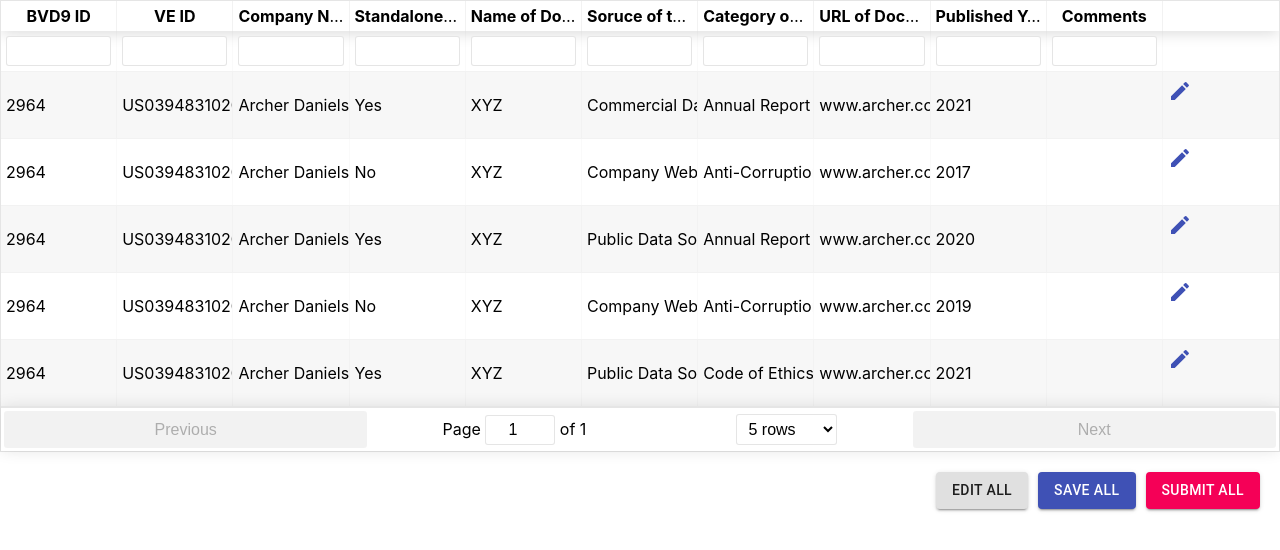
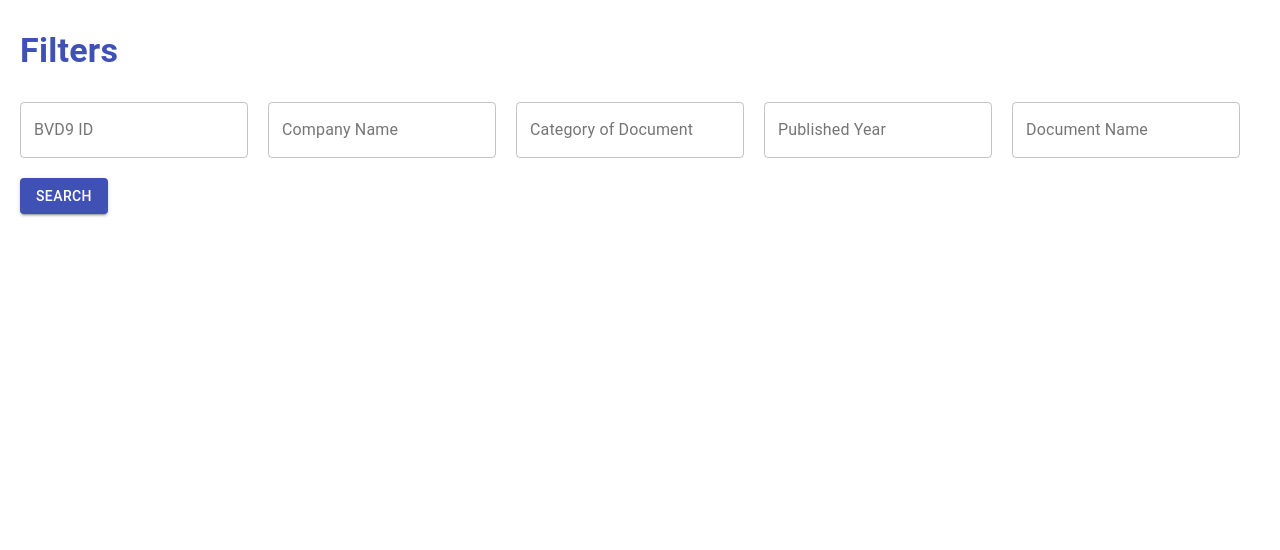
Before and after one commit to cbpanchal/react-editable-demo, a React (Create React App) app: page / in a window 1280 px wide. Shown: the top 550 px of the page. Built offline with nearby package versions, Linux system fonts and the light colour scheme.

Commit message:
Filter added

```diff
--- a/src/components/ActionsCell.js
+++ b/src/components/ActionsCell.js
@@ -1,9 +1,15 @@
 import React from 'react';
 import { Button } from '@material-ui/core';
 import EditIcon from '@material-ui/icons/Edit';
+import DeleteIcon from '@material-ui/icons/Delete';
 
 const editModes = {
-  view: (props) => <EditIcon onClick={props.onEdit} color="primary" />,
+  view: (props) => (
+    <>
+      <EditIcon onClick={props.onEdit} color="primary" />
+      <DeleteIcon onClick={props.onDelete} color="secondary" />
+    </>
+  ),
   edit: (props) => (
     <React.Fragment>
       <Button type="submit" variant="contained" color="primary">
@@ -19,7 +25,7 @@
 export default function ActionsCell(props) {
   const {
     mode,
-    actions: { onEdit, onCancel },
+    actions: { onEdit, onCancel, onDelete },
   } = props.columnProps.rest;
   const Buttons = editModes[mode];
   return <Buttons onEdit={() => onEdit(props.index)} onCancel={onCancel} />;
--- /dev/null
+++ b/src/components/Filter/Filter.js
@@ -0,0 +1,82 @@
+import React from 'react';
+import TextField from '@material-ui/core/TextField';
+import Button from '@material-ui/core/Button';
+import Typography from '@material-ui/core/Typography';
+import { makeStyles } from '@material-ui/core/styles';
+
+const useStyles = makeStyles(() => ({
+  filterContainer: {
+    padding: '30px 0',
+  },
+  form: {
+    margin: 20,
+    display: 'flex',
+    alignItems: 'center',
+  },
+  textField: {
+    marginRight: 20,
+  },
+  filterTitle: {
+    fontWeight: 'bold',
+    marginLeft: 20,
+    marginBottom: 30,
+  },
+  searchButton: {
+    marginLeft: 20,
+    marginBottom: 30,
+  },
+}));
+
+const Filter = ({ handleSearch, handleInputChange }) => {
+  const classes = useStyles();
+  return (
+    <div className={classes.filterContainer}>
+      <Typography variant="h4" className={classes.filterTitle} color="primary">
+        Filters
+      </Typography>
+      <form noValidate autoComplete="off" className={classes.form}>
+        <TextField
+          className={classes.textField}
+          id="outlined-basic"
+          label="BVD9 ID"
+          variant="outlined"
+        />
+        <TextField
+          className={classes.textField}
+          id="outlined-basic"
+          label="Company Name"
+          variant="outlined"
+        />
+        <TextField
+          className={classes.textField}
+          id="outlined-basic"
+          label="Category of Document"
+          variant="outlined"
+        />
+        <TextField
+          className={classes.textField}
+          id="outlined-basic"
+          label="Published Year"
+          variant="outlined"
+        />
+        <TextField
+          className={classes.textField}
+          id="outlined-basic"
+          label="Document Name"
+          variant="outlined"
+        />
+      </form>
+      <Button
+        type="submit"
+        variant="contained"
+        color="primary"
+        className={classes.searchButton}
+        onClick={handleSearch}
+      >
+        Search
+      </Button>
+    </div>
+  );
+};
+
+export default Filter;
--- a/src/components/GridFilters.js
+++ b/src/components/GridFilters.js
@@ -13,7 +13,6 @@
 
 export default {
   Cell: HighlightCell,
-  filterable: true,
   filterMethod: containsInsensitive,
   getProps: getFiltered,
 };
--- a/src/components/TableComponent.js
+++ b/src/components/TableComponent.js
@@ -9,9 +9,23 @@
 import ActionsCell from './ActionsCell';
 import HighlightCell from './HighlightCell';
 import GridFilters from './GridFilters';
+import Filter from './Filter/Filter';
 
 class TableComponent extends Component {
-  state = { data: initialData, editing: null };
+  constructor(props) {
+    super(props);
+    this.state = { data: initialData, editing: null, deleting: null, isFilterEnabled: false };
+  }
+
+  handleInputChange = (event) => {
+    this.setState({
+      [event.target.name]: event.target.value,
+    });
+  };
+
+  handleSearch = () => {
+    this.setState({ isFilterEnabled: true });
+  };
 
   editableComponent = ({ input, editing, value, ...rest }) => {
     const Component = editing ? BS.FormControl : BS.FormControl.Static;
@@ -45,13 +59,24 @@
 
   getActionProps = (gridState, rowProps) =>
     (rowProps && {
-      mode: this.state.editing === rowProps.original ? 'edit' : 'view',
+      mode:
+        this.state.deleting === rowProps.original
+          ? 'delete'
+          : this.state.editing === rowProps.original
+          ? 'edit'
+          : 'view',
       actions: {
         onEdit: () =>
           this.setState({ editing: rowProps.original }, () =>
             console.log('editing', this.state.editing),
           ),
-        onCancel: () => this.setState({ editing: null }),
+        onDelete: () => {
+          this.setState({ deleting: rowProps.original });
+          let data_ = this.state.data;
+          data_.splice(rowProps.index, 1);
+          this.setState({ data: data_ });
+        },
+        onCancel: () => this.setState({ editing: null, deleting: null }),
       },
     }) ||
     {};
@@ -69,6 +94,13 @@
   };
 
   columns = [
+    {
+      Header: '',
+      maxWidth: 300,
+      filterable: false,
+      getProps: this.getActionProps,
+      Cell: ActionsCell,
+    },
     {
       Header: this.renderHeader('BVD9 ID'),
       accessor: 'bvd9Id',
@@ -111,13 +143,6 @@
       ...this.editableColumnProps,
     },
     { Header: this.renderHeader('Comments'), accessor: 'comments', ...this.editableColumnProps },
-    {
-      Header: '',
-      maxWidth: 200,
-      filterable: false,
-      getProps: this.getActionProps,
-      Cell: ActionsCell,
-    },
   ];
 
   handleSubmit = (values) => {
@@ -132,6 +157,9 @@
 
   render() {
     return (
+      <>
+        <Filter handleSearch={this.handleSearch} handleInputChange={this.handleInputChange} />
+        {this.state.isFilterEnabled && (
           <>
             <FormProvider
               form="inline"
@@ -165,6 +193,8 @@
               </Button>
             </div>
           </>
+        )}
+      </>
     );
   }
 }
--- a/src/components/dataFactory.js
+++ b/src/components/dataFactory.js
@@ -59,6 +59,90 @@
     publishedYear: '2021',
     comments: '',
   },
+  {
+    bvd9Id: '2964',
+    veId: 'US0394831020',
+    companyName: 'Archer Daniels Midland',
+    stdDoc: 'Yes',
+    nameOfDoc: 'XYZ',
+    sourceOfDoc: 'Commercial Data Provider',
+    categoryOfDoc: 'Annual Report',
+    urlOfDoc: 'www.archer.com/123#',
+    publishedYear: '2021',
+    comments: '',
+  },
+  {
+    bvd9Id: '2964',
+    veId: 'US0394831020',
+    companyName: 'Archer Daniels Midland',
+    stdDoc: 'No',
+    nameOfDoc: 'XYZ',
+    sourceOfDoc: 'Company Website',
+    categoryOfDoc: 'Anti-Corruption',
+    urlOfDoc: 'www.archer.com/123#',
+    publishedYear: '2017',
+    comments: '',
+  },
+  {
+    bvd9Id: '2964',
+    veId: 'US0394831020',
+    companyName: 'Archer Daniels Midland',
+    stdDoc: 'Yes',
+    nameOfDoc: 'XYZ',
+    sourceOfDoc: 'Public Data Soruce',
+    categoryOfDoc: 'Annual Report',
+    urlOfDoc: 'www.archer.com/123#',
+    publishedYear: '2020',
+    comments: '',
+  },
+  {
+    bvd9Id: '2964',
+    veId: 'US0394831020',
+    companyName: 'Archer Daniels Midland',
+    stdDoc: 'No',
+    nameOfDoc: 'XYZ',
+    sourceOfDoc: 'Company Website',
+    categoryOfDoc: 'Anti-Corruption',
+    urlOfDoc: 'www.archer.com/123#',
+    publishedYear: '2019',
+    comments: '',
+  },
+  {
+    bvd9Id: '2964',
+    veId: 'US0394831020',
+    companyName: 'Archer Daniels Midland',
+    stdDoc: 'Yes',
+    nameOfDoc: 'XYZ',
+    sourceOfDoc: 'Public Data Soruce',
+    categoryOfDoc: 'Code of Ethics and Business',
+    urlOfDoc: 'www.archer.com/123#',
+    publishedYear: '2021',
+    comments: '',
+  },
+  {
+    bvd9Id: '2964',
+    veId: 'US0394831020',
+    companyName: 'Archer Daniels Midland',
+    stdDoc: 'No',
+    nameOfDoc: 'XYZ',
+    sourceOfDoc: 'Company Website',
+    categoryOfDoc: 'Anti-Corruption',
+    urlOfDoc: 'www.archer.com/123#',
+    publishedYear: '2019',
+    comments: '',
+  },
+  {
+    bvd9Id: '2964',
+    veId: 'US0394831020',
+    companyName: 'Archer Daniels Midland',
+    stdDoc: 'Yes',
+    nameOfDoc: 'XYZ',
+    sourceOfDoc: 'Public Data Soruce',
+    categoryOfDoc: 'Code of Ethics and Business',
+    urlOfDoc: 'www.archer.com/123#',
+    publishedYear: '2021',
+    comments: '',
+  },
 ];
 
 export default initialData;
```
Lines whose indentation alone changed are shown as unchanged.
